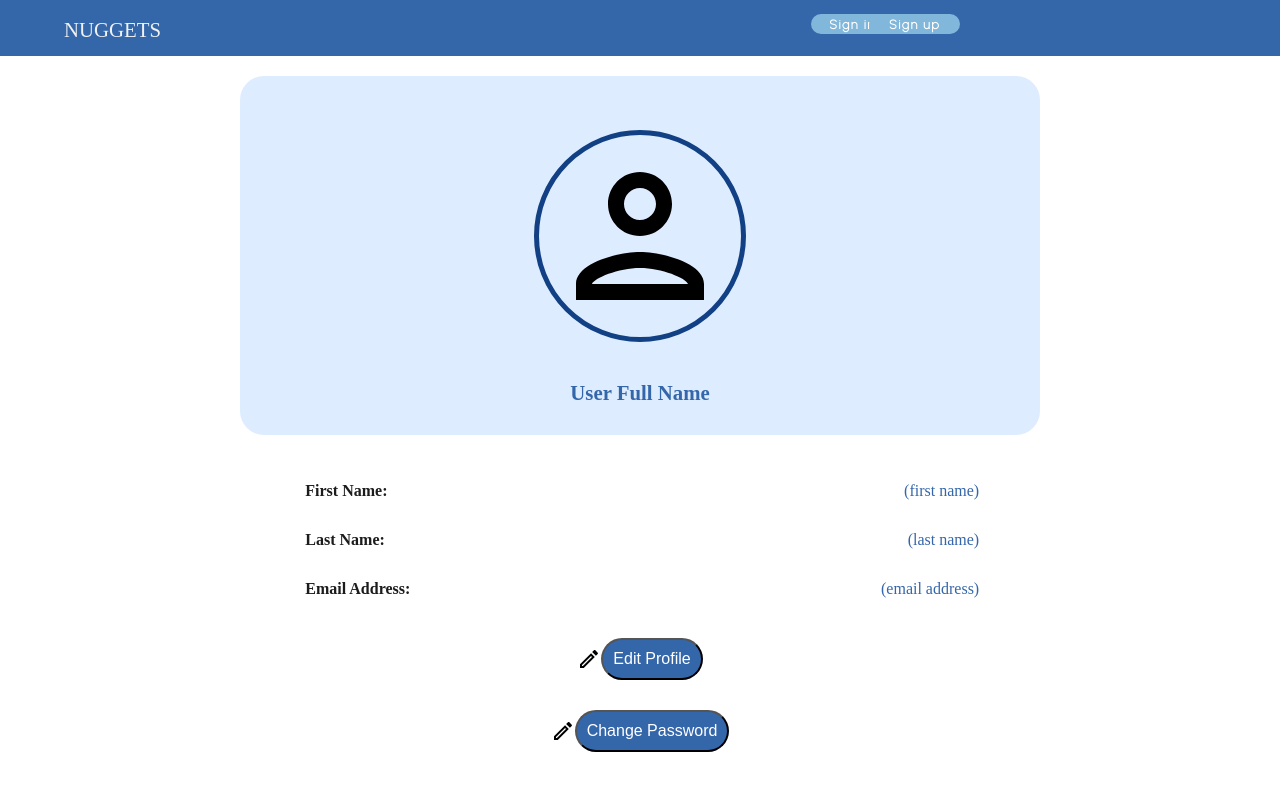
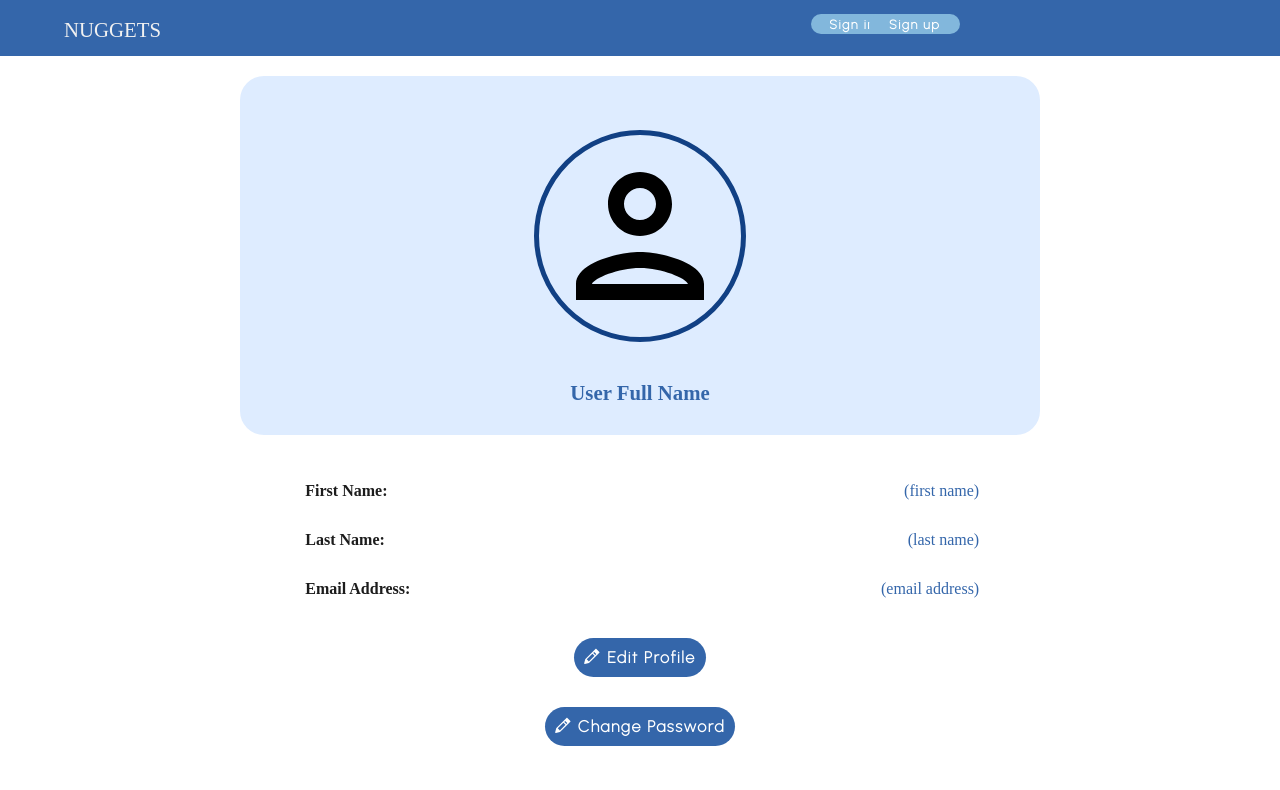
Before and after one commit to bliongosari/nuggets-personal-crm, a React (Create React App) app in the folder client/: page /user-profile in a window 1280 px wide. Shown: the top 790 px of the page. Built offline with nearby package versions, Linux system fonts and the light colour scheme; a web font is replaced by a local one.

Commit message:
updated user profile page

```diff
--- a/client/src/components/UserProfile/UserProfile.css
+++ b/client/src/components/UserProfile/UserProfile.css
@@ -82,42 +82,31 @@
     justify-content: center;
     align-items: center;
     grid-template-columns: 20% 80%;
-    @media only screen and (max-width: 768px) {
-        grid-template-columns: 100%;
-    }
+    text-align: center;
 }
 
-
 .button {
+    font-family: var(--button-font);
     background-color: var(--primary-blue);
-    border-radius: 3vh;
+    border-radius: 35px;
     color: white;
     padding: 10px 10px;
     text-align: center;
-    text-decoration: none;
+    border: none;
     display: inline-block;
     font-size: 16px;
+    font-weight: bolder;
+    letter-spacing: 1.5px;
     cursor: pointer;
 }
 
 .button:hover {
     background-color: var(--secondary-blue);
+    opacity: 70%;
 }
 
 .icon {
     float: left;
     vertical-align: bottom;
-    fill: white;
+    padding-right: 7px;
 }
-
-.passGrid {
-    display: grid;
-    grid-column-gap: 10px 10px;
-    grid-template-columns: 10% 25% 65%;
-    @media only screen and (max-width: 768px) {
-        grid-template-columns: 100%;
-    }
-    margin-bottom: 40px;
-    margin-left: auto;
-    margin-right: auto;
-}
--- a/client/src/components/UserProfile/UserProfile.js
+++ b/client/src/components/UserProfile/UserProfile.js
@@ -19,13 +19,15 @@ function UserProfile() {
       </div>
 
       <div class="button-container">
-        <img alt="Edit" src="../../edit.svg" class="icon"></img>
-        <button class="button">Edit Profile</button>
+        <button class="button">
+          <img alt="Edit" src="../../edit.svg" class="icon"></img>Edit Profile
+        </button>
       </div>
 
       <div class="button-container">
-        <img alt="Edit" src="../../edit.svg" class="icon"></img>
-        <button class="button">Change Password</button>
+        <button class="button">
+          <img alt="Edit" src="../../edit.svg" class="icon"></img>Change Password
+        </button>
       </div>
 
     </div>
```
Also changed, not shown: client/public/edit.svg.
